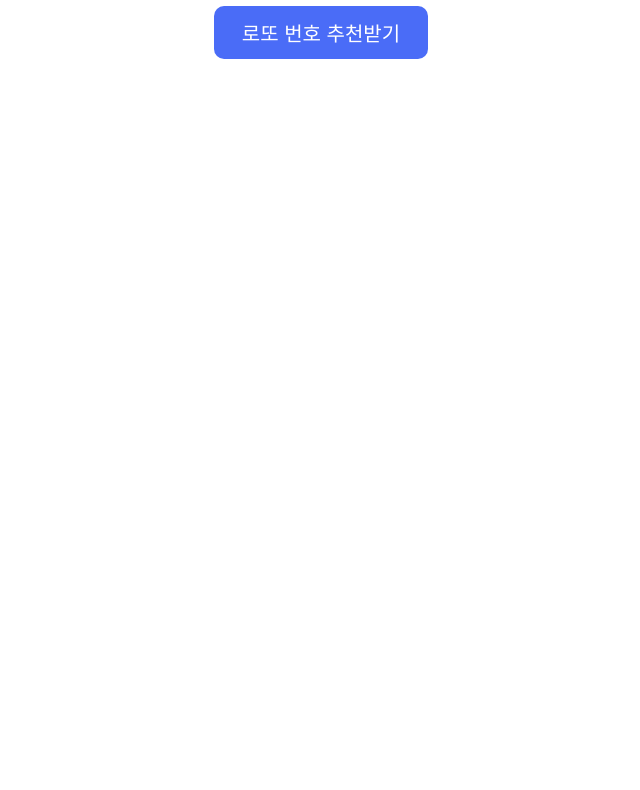
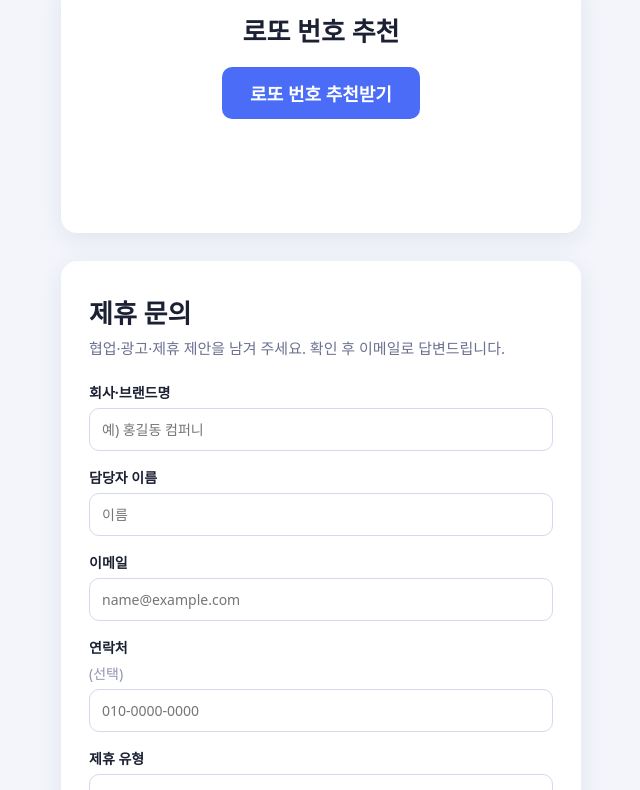
Before and after one commit to minseossam/jocoding-week1, a plain HTML site: page index.html in a window 1280 px wide. Shown: the part 131-921 px from the top of the page, without its empty margins (319-959 px from the left). Before the commit the page ends 800 px from the top, so only its background shows below. Drawn offline with Linux system fonts and the light colour scheme.

Commit message:
제휴 문의 폼을 로또 사이트 한 페이지로 합치기

```diff
--- a/index.html
+++ b/index.html
@@ -7,9 +7,60 @@
   <link href="./style.css" rel="stylesheet">
 </head>
 <body>
-  <h1> 안녕 </h1>
-  <button id="btn">로또 번호 추천받기</button>
-  <div id="balls"></div>
+  <h1 class="page-title"> 안녕 </h1>
+
+  <!-- 1. 로또 번호 뽑기 -->
+  <section class="card lotto">
+    <h2>로또 번호 추천</h2>
+    <button id="btn" class="btn">로또 번호 추천받기</button>
+    <div id="balls"></div>
+  </section>
+
+  <!-- 2. 제휴 문의 -->
+  <section class="card" id="partner">
+    <h2>제휴 문의</h2>
+    <p class="sub">협업·광고·제휴 제안을 남겨 주세요. 확인 후 이메일로 답변드립니다.</p>
+
+    <form id="partner-form" action="https://formspree.io/f/xgakrbkz" method="POST">
+      <label>회사·브랜드명
+        <input type="text" name="company" required placeholder="예) 홍길동 컴퍼니">
+      </label>
+
+      <label>담당자 이름
+        <input type="text" name="name" required placeholder="이름">
+      </label>
+
+      <label>이메일
+        <input type="email" name="email" required placeholder="name@example.com">
+      </label>
+
+      <label>연락처 <span class="opt">(선택)</span>
+        <input type="tel" name="phone" placeholder="010-0000-0000">
+      </label>
+
+      <label>제휴 유형
+        <select name="type" required>
+          <option value="">선택해 주세요</option>
+          <option>광고·협찬</option>
+          <option>공동 콘텐츠·콜라보</option>
+          <option>강의·교육 제안</option>
+          <option>기타</option>
+        </select>
+      </label>
+
+      <label>문의 내용
+        <textarea name="message" rows="6" required placeholder="제안 내용을 자유롭게 적어 주세요."></textarea>
+      </label>
+
+      <!-- 스팸 방지용 숨김 칸 -->
+      <input type="text" name="_gotcha" class="hp" tabindex="-1" autocomplete="off">
+
+      <button type="submit" id="submit-btn" class="btn">문의 보내기</button>
+      <p id="status" role="status" aria-live="polite"></p>
+    </form>
+  </section>
+
   <script defer src="./main.js"></script>
+  <script defer src="./partner.js"></script>
 </body>
 </html>
--- a/partner.css
+++ /dev/null
@@ -1,61 +0,0 @@
-* { box-sizing: border-box; }
-
-body {
-  margin: 0;
-  padding: 40px 16px;
-  font-family: "Malgun Gothic", system-ui, sans-serif;
-  background: #f3f5fb;
-  color: #1c2033;
-}
-
-.card {
-  max-width: 520px;
-  margin: 0 auto;
-  background: #fff;
-  border-radius: 16px;
-  padding: 32px 28px;
-  box-shadow: 0 6px 24px rgba(30, 40, 90, 0.08);
-}
-
-h1 { margin: 0 0 6px; font-size: 26px; }
-.sub { margin: 0 0 24px; color: #6b7090; font-size: 15px; }
-
-form { display: flex; flex-direction: column; gap: 16px; }
-
-label { display: flex; flex-direction: column; gap: 6px; font-size: 14px; font-weight: bold; }
-.opt { font-weight: normal; color: #9094ad; }
-
-input, select, textarea {
-  font: inherit;
-  font-weight: normal;
-  padding: 11px 12px;
-  border: 1px solid #d5d9ea;
-  border-radius: 10px;
-  background: #fff;
-}
-input:focus, select:focus, textarea:focus {
-  outline: 2px solid #4a6cf7;
-  border-color: transparent;
-}
-textarea { resize: vertical; }
-
-button {
-  font: inherit;
-  font-size: 17px;
-  font-weight: bold;
-  padding: 13px;
-  border: 0;
-  border-radius: 10px;
-  background: #4a6cf7;
-  color: #fff;
-  cursor: pointer;
-}
-button:hover { background: #3956d6; }
-button:disabled { background: #a9b6f5; cursor: default; }
-
-#status { margin: 0; min-height: 22px; font-size: 15px; text-align: center; }
-#status.ok { color: #1a8f4b; }
-#status.err { color: #d33; }
-
-/* 스팸 방지 칸은 화면 밖으로 */
-.hp { position: absolute; left: -9999px; width: 1px; height: 1px; opacity: 0; }
--- a/style.css
+++ b/style.css
@@ -1,28 +1,52 @@
+* { box-sizing: border-box; }
+
 body {
+  margin: 0;
+  padding: 40px 16px;
   font-family: "Malgun Gothic", system-ui, sans-serif;
-  text-align: center;
-  padding: 40px;
+  background: #f3f5fb;
+  color: #1c2033;
 }
 
-button {
-  font-size: 20px;
-  padding: 12px 28px;
+.page-title { text-align: center; margin: 0 0 24px; }
+
+/* 공통 카드 */
+.card {
+  max-width: 520px;
+  margin: 0 auto 28px;
+  background: #fff;
+  border-radius: 16px;
+  padding: 32px 28px;
+  box-shadow: 0 6px 24px rgba(30, 40, 90, 0.08);
+}
+.card h2 { margin: 0 0 6px; font-size: 26px; }
+.sub { margin: 0 0 24px; color: #6b7090; font-size: 15px; }
+
+/* 공통 버튼 */
+.btn {
+  font: inherit;
+  font-size: 18px;
+  font-weight: bold;
+  padding: 13px 28px;
   border: 0;
   border-radius: 10px;
   background: #4a6cf7;
   color: #fff;
   cursor: pointer;
 }
+.btn:hover { background: #3956d6; }
+.btn:disabled { background: #a9b6f5; cursor: default; }
 
-button:hover {
-  background: #3956d6;
-}
+/* ---------- 로또 ---------- */
+.lotto { text-align: center; }
+.lotto h2 { margin-bottom: 18px; }
 
 #balls {
   display: flex;
+  flex-wrap: wrap;
   gap: 10px;
   justify-content: center;
-  margin-top: 30px;
+  margin-top: 26px;
   min-height: 56px;
 }
 
@@ -38,9 +62,35 @@ button:hover {
   color: #fff;
   text-shadow: 0 1px 2px rgba(0, 0, 0, 0.4);
 }
-
 .r1 { background: #f2b705; color: #222; text-shadow: none; }
 .r2 { background: #3b82f6; }
 .r3 { background: #ef4444; }
 .r4 { background: #6b7280; }
 .r5 { background: #22c55e; }
+
+/* ---------- 제휴 문의 폼 ---------- */
+form { display: flex; flex-direction: column; gap: 16px; }
+
+label { display: flex; flex-direction: column; gap: 6px; font-size: 14px; font-weight: bold; }
+.opt { font-weight: normal; color: #9094ad; }
+
+input, select, textarea {
+  font: inherit;
+  font-weight: normal;
+  padding: 11px 12px;
+  border: 1px solid #d5d9ea;
+  border-radius: 10px;
+  background: #fff;
+}
+input:focus, select:focus, textarea:focus {
+  outline: 2px solid #4a6cf7;
+  border-color: transparent;
+}
+textarea { resize: vertical; }
+
+#status { margin: 0; min-height: 22px; font-size: 15px; text-align: center; }
+#status.ok { color: #1a8f4b; }
+#status.err { color: #d33; }
+
+/* 스팸 방지 칸은 화면 밖으로 */
+.hp { position: absolute; left: -9999px; width: 1px; height: 1px; opacity: 0; }
```
Also changed, not shown: partner.html (deleted, +0 -59 lines).
